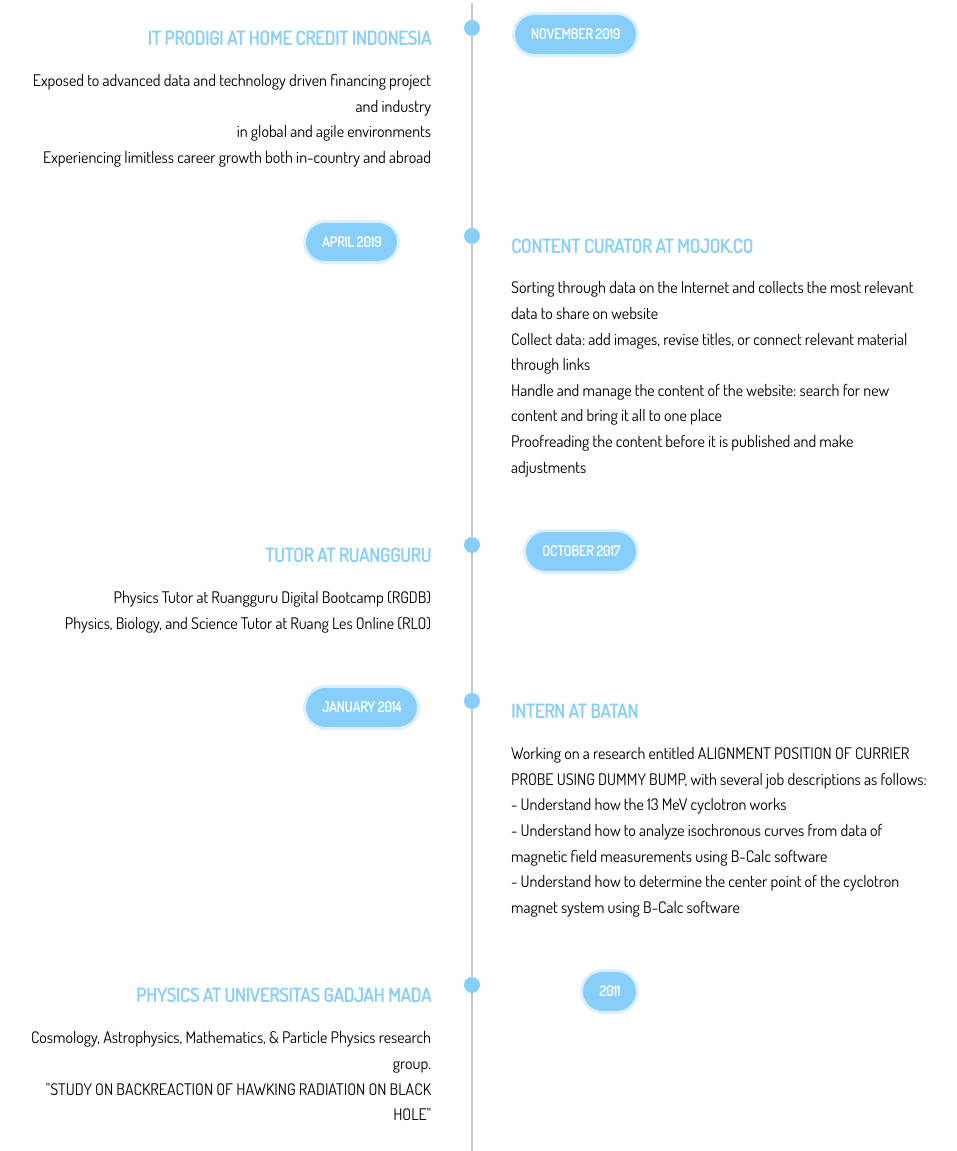
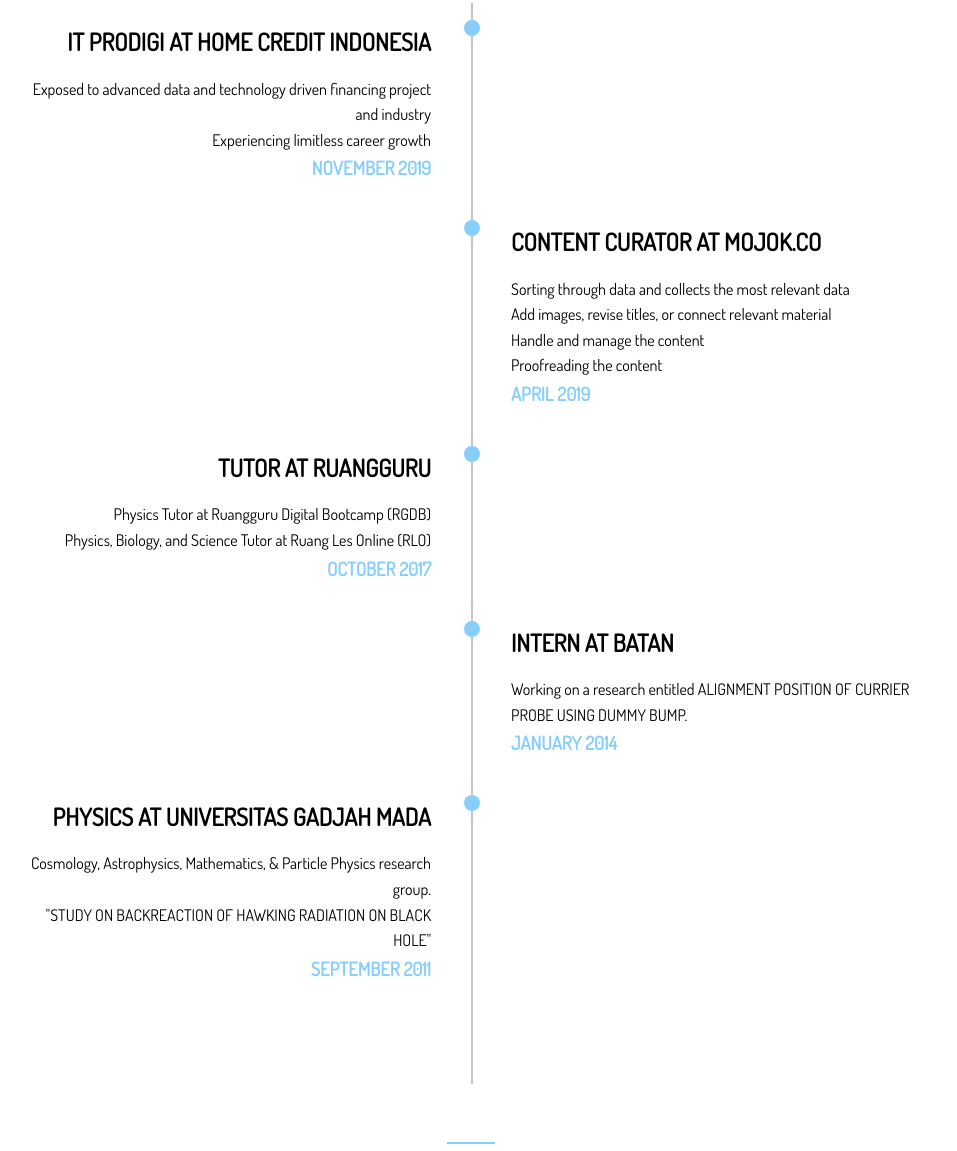
Before and after one commit to zakhumayr/CV, a plain HTML site: page experience.html in a window 1280 px wide. Shown: the part 285-1436 px from the top of the page, without its empty margins (169-1126 px from the left). Drawn offline with Linux system fonts and the light colour scheme.

Commit message:
Update experience.html

```diff
--- a/experience.html
+++ b/experience.html
@@ -39,58 +39,54 @@
         <div class = "timeline">
           <ul>
             <li>
-              <div class = "content">
-                <h3>IT ProDigi at Home Credit Indonesia</h3>
+              <div class = "right-content">
+                <h2>IT ProDigi at Home Credit Indonesia</h2>
                 <p>Exposed to advanced data and technology driven financing project and industry
-                  <br> in global and agile environments
-                  <br>Experiencing limitless career growth both in-country and abroad</p>
+                  <br>Experiencing limitless career growth</p>
               </div>
-              <div class = "time">
-              <h4>November 2019</h4>
+              <div class = "left-content">
+              <h3>November 2019</h3>
               </div>
            </li>
            <li>
-            <div class = "content">
-              <h3>Content Curator at Mojok.co</h3>
-              <p>Sorting through data on the Internet and collects the most relevant data to share on website
-                <br>Collect data: add images, revise titles, or connect relevant material through links
-                <br>Handle and manage the content of the website: search for new content and bring it all to one place
-                <br>Proofreading the content before it is published and make adjustments</p>
+            <div class = "right-content">
+              <h2>Content Curator at Mojok.co</h2>
+              <p>Sorting through data and collects the most relevant data
+                <br>Add images, revise titles, or connect relevant material
+                <br>Handle and manage the content
+                <br>Proofreading the content</p>
             </div>
-            <div class = "time">
-            <h4>April 2019</h4>
+            <div class = "left-content">
+            <h3>April 2019</h3>
             </div>
            </li>
            <li>
-            <div class = "content">
-              <h3>Tutor at Ruangguru</h3>
+            <div class = "right-content">
+              <h2>Tutor at Ruangguru</h2>
               <p>Physics Tutor at Ruangguru Digital Bootcamp (RGDB)
                 <br>Physics, Biology, and Science Tutor at Ruang Les Online (RLO)</p>
             </div>
-            <div class = "time">
-            <h4>October 2017</h4>
+            <div class = "left-content">
+            <h3>October 2017</h3>
             </div>
            </li>
            <li>
-            <div class = "content">
-              <h3>Intern at BATAN</h3>
-              <p>Working on a research entitled ALIGNMENT POSITION OF CURRIER PROBE USING DUMMY BUMP, with several job descriptions as follows:
-                <br>- Understand how the 13 MeV cyclotron works
-                <br>- Understand how to analyze isochronous curves from data of magnetic field measurements using B-Calc software
-                <br>- Understand how to determine the center point of the cyclotron magnet system using B-Calc software</p>
+            <div class = "right-content">
+              <h2>Intern at BATAN</h2>
+              <p>Working on a research entitled ALIGNMENT POSITION OF CURRIER PROBE USING DUMMY BUMP.</p>
             </div>
-            <div class = "time">
-            <h4>January 2014</h4>
+            <div class = "left-content">
+            <h3>January 2014</h3>
             </div>
            </li>
            <li>
-            <div class = "content">
-              <h3>Physics at Universitas Gadjah Mada</h3>
+            <div class = "right-content">
+              <h2>Physics at Universitas Gadjah Mada</h2>
               <p> Cosmology, Astrophysics, Mathematics, & Particle Physics research group.
               <br> "STUDY ON BACKREACTION OF HAWKING RADIATION ON BLACK HOLE"</p>
             </div>
-            <div class = "time">
-            <h4>2011</h4>
+            <div class = "left-content">
+            <h3>September 2011</h3>
             </div>
            </li>
           </ul>
```
